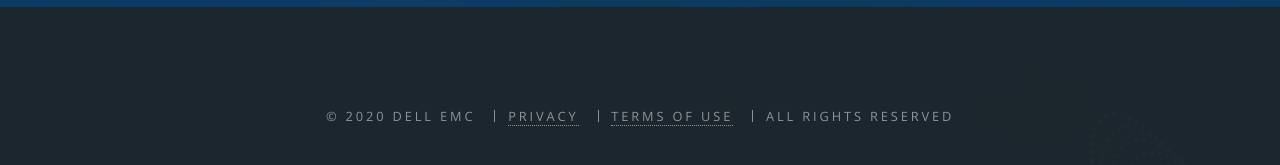
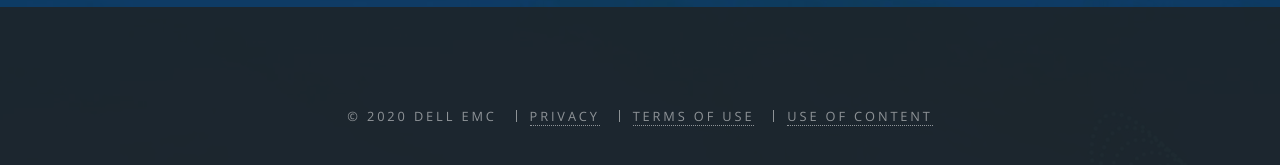
Before and after one commit to StreamingDataPlatform/workshop-samples, a Jekyll site: the page built from index.html, in a window 1280 px wide and 900 px high, scrolled down 3885 px. Shown: the part 681-846 px from the top of the window. Built offline with Jekyll 4.4.1, drawn with Linux system fonts in a browser that asks for light colours.

Commit message:
1. add use of content on footer and enable popover 2. fix popover and tooltip

```diff
--- a/_config.yml
+++ b/_config.yml
@@ -35,3 +35,4 @@
 
 privacy_link: https://www.dell.com/learn/us/en/uscorp1/policies-privacy
 tou_link: https://www.dell.com/learn/us/en/uscorp1/site-terms-of-use
+uoc: All text instructions and source code within the posts on this site are free to use for the express purpose of educating yourself or others about the Dell EMC Streaming Data Platform or Pravega streaming storage.
--- a/_includes/spectral/footer.html
+++ b/_includes/spectral/footer.html
@@ -24,7 +24,7 @@
 			<a href="{{site.tou_link}}" target="_blank">Terms of Use</a>
 		</li>
 		<li>
-			All Rights Reserved
+			<a tabindex="0" role="button" data-container="body" data-toggle="popover" data-trigger="focus" data-placement="top" data-content="{{site.uoc}}">Use of Content</a>
 		</li>
 	</ul>
 </footer>
--- a/_includes/spectral/head.html
+++ b/_includes/spectral/head.html
@@ -6,6 +6,7 @@
     <meta name="description" content="{% if page.excerpt %}{{ page.excerpt | strip_html | strip_newlines | truncate: 160 }}{% else %}{{ site.description }}{% endif %}">
 
     <link rel="canonical" href="{{ page.url | replace:'index.html','' | prepend: site.baseurl }}">
+    <link rel="stylesheet" href="{{ '/assets/spectral/css/bootstrap.min.css' | prepend: site.baseurl }}" />
     <link rel="stylesheet" href="{{ '/assets/spectral/css/main.css' | prepend: site.baseurl }}" />
     <link rel="shortcut icon" href="{{ site.baseurl }}/favicon.ico" type="image/x-icon" />
 </head>
--- a/_includes/spectral/scripts.html
+++ b/_includes/spectral/scripts.html
@@ -5,4 +5,5 @@
 <script src="{{ "/assets/spectral/js/skel.min.js" | prepend: site.baseurl }}"></script>
 <script src="{{ "/assets/spectral/js/util.js" | prepend: site.baseurl }}"></script>
 <!--[if lte IE 8]><script src="{{ "/js/ie/respond.min.js" | prepend: site.baseurl }}"></script><![endif]-->
+<script src="{{ "/assets/spectral/js/bootstrap.min.js" | prepend: site.baseurl }}"></script>
 <script src="{{ "/assets/spectral/js/main.js" | prepend: site.baseurl }}"></script>
--- a/_includes/themes/bootstrap/default.html
+++ b/_includes/themes/bootstrap/default.html
@@ -60,10 +60,10 @@
         <script src="{{ site.baseurl }}/assets/heliumjk/js/jquery.mixitup.js"></script>
         <script src="{{ site.baseurl }}/assets/heliumjk/js/jquery.countTo.js"></script>
         <script src="{{ site.baseurl }}/assets/heliumjk/js/jquery.easing.min.js"></script>
-        <script src="{{ site.baseurl }}/assets/heliumjk/js/main.js"></script>
         <script src="{{ site.baseurl }}/assets/heliumjk/js/scrolling-nav.js"></script>
         <script src="{{ site.baseurl }}/assets/heliumjk/js/tether.min.js"></script>
         <script src="{{ site.baseurl }}/assets/heliumjk/js/bootstrap.min.js"></script>
+        <script src="{{ site.baseurl }}/assets/heliumjk/js/main.js"></script>
 
         <!-- ********************* Grads SCRIPTING ******************************-->
         <!--Custom script loaded by children page-->
--- a/_includes/themes/bootstrap/footer.html
+++ b/_includes/themes/bootstrap/footer.html
@@ -96,7 +96,7 @@
                             <a href="{{site.tou_link}}" target="_blank">Terms of Use</a>
                         </li>
                         <li>
-                            All Rights Reserved
+                            <a tabindex="0" role="button" data-container="body" data-toggle="popover" data-trigger="focus" data-placement="top" data-content="{{site.uoc}}">Use of Content</a>
                         </li>
                     </ul>
                 </div>
--- a/assets/heliumjk/js/main.js
+++ b/assets/heliumjk/js/main.js
@@ -51,3 +51,6 @@
 });
 $('#image-slider').find('.owl-prev').html('<i class="fa fa-angle-left"></i>');
 $('#image-slider').find('.owl-next').html('<i class="fa fa-angle-right"></i>');
+
+$('[data-toggle="popover"]').popover()
+$('[data-toggle="tooltip"]').tooltip()
--- a/assets/spectral/js/main.js
+++ b/assets/spectral/js/main.js
@@ -89,6 +89,9 @@
 
 			}
 
+		// footer
+		$('[data-toggle="popover"]').popover()
+
 	});
 
 })(jQuery);
```
Also changed, not shown: assets/spectral/css/bootstrap.min.css (added), assets/spectral/js/bootstrap.min.js (added). Lines whose indentation alone changed are shown as unchanged.
